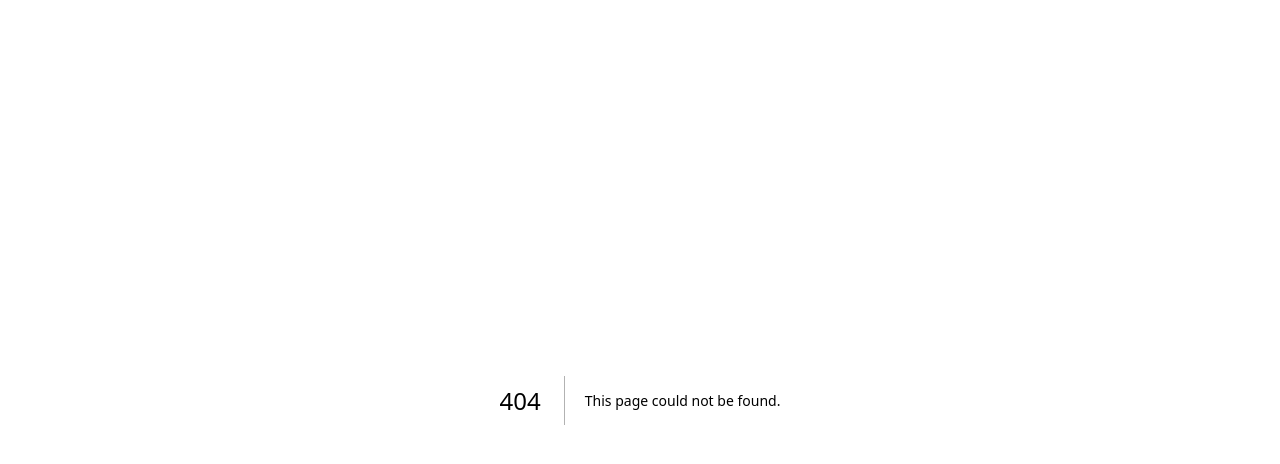
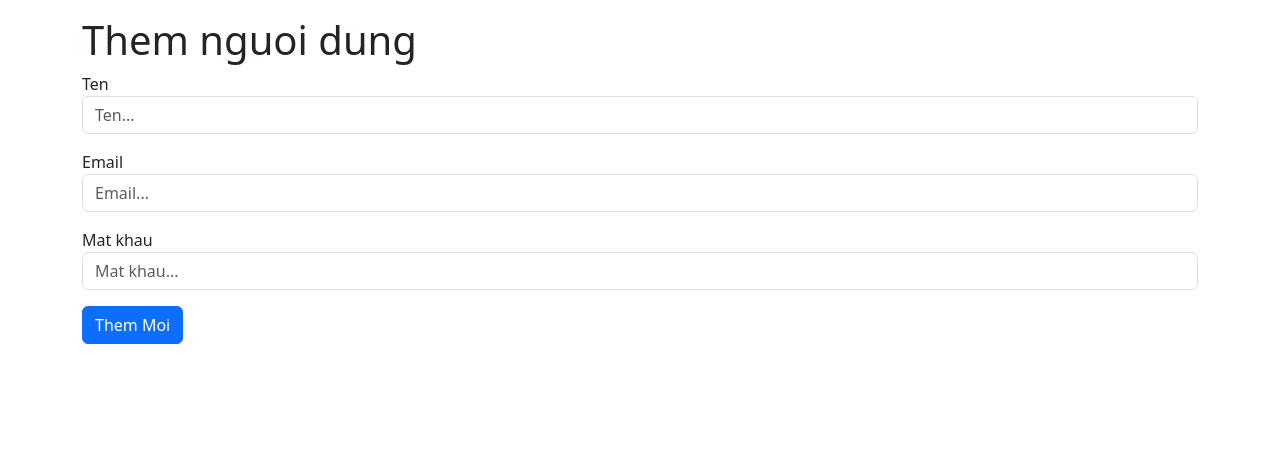
Before and after one commit to Dinhtuan1999/Project-Laravel-NextJS, a Next.js app in the folder frontend-nextjs/: page /users/create in a window 1280 px wide. Before the commit this address had no page. Shown: the top 464 px of the page. Built offline with nearby package versions, Linux system fonts and the light colour scheme.

Commit message:
code day 7

```diff
--- /dev/null
+++ b/frontend-nextjs/src/app/(client)/users/action.js
@@ -0,0 +1,19 @@
+"use server";
+
+export const handleCreateUser = async (fromData) => {
+    const data = Object.fromEntries(fromData);
+    const response = await fetch(`${process.env.SERVER_API}/users`,{
+        method: "POST",
+        headers: {
+        "Content-Type": "application/json",
+        Accept: "application/json",
+        },
+        body: JSON.stringify(data),
+    })
+    const responseBody = await response.json();
+    if(responseBody.success){
+        return true
+    }
+    return false
+
+};
--- /dev/null
+++ b/frontend-nextjs/src/app/(client)/users/create/Form.jsx
@@ -0,0 +1,39 @@
+"use client";
+
+import React, {useState, useRef} from 'react'
+import { handleCreateUser } from '../action';
+
+export default function Form() {
+    const [msg, setMsg] = useState("");
+    const formRef = useRef();
+  return (
+    <div>
+      <form
+      ref={formRef}
+      action={async (formData) => {
+        const response = await handleCreateUser(formData);
+        if(!response){
+            setMsg('Da co loi xay ra. Vui long thu lai sau!');
+            return;
+        }
+        setMsg("Them nguoi dung thanh cong.")
+        formRef.current.reset();
+      }} >
+            <div className="mb-3">
+                <label htmlFor="">Ten</label>
+                <input type="text" name="name" id="" className="form-control" placeholder="Ten..."/>
+            </div>
+            <div className="mb-3">
+                <label htmlFor="">Email</label>
+                <input type="email" name="email" id="" className="form-control" placeholder="Email..."/>
+            </div>
+            <div className="mb-3">
+                <label htmlFor="">Mat khau</label>
+                <input type="password" name="password" id="" className="form-control" placeholder="Mat khau..."/>
+            </div>
+            <button className="btn btn-primary">Them Moi</button>
+            {msg && <span className="text-danger">{msg}</span>}
+        </form>
+    </div>
+  )
+}
--- /dev/null
+++ b/frontend-nextjs/src/app/(client)/users/create/page.jsx
@@ -0,0 +1,16 @@
+import React from 'react'
+import Form from './Form'
+
+export const metadata = {
+    title: "Them moi nguoi dung"
+}
+
+export default function CreateUserpage() {
+  return (
+    <div>
+        <h1>Them nguoi dung</h1>
+        <Form />
+
+    </div>
+  )
+}
```
Also changed, not shown: frontend-nextjs/src/app/(client)/users/UserList.jsx (+18 -9 lines), frontend-nextjs/src/utils/utils.js (added, +9 -0 lines), 1 other file (tests, documents, lock files or other folders).
